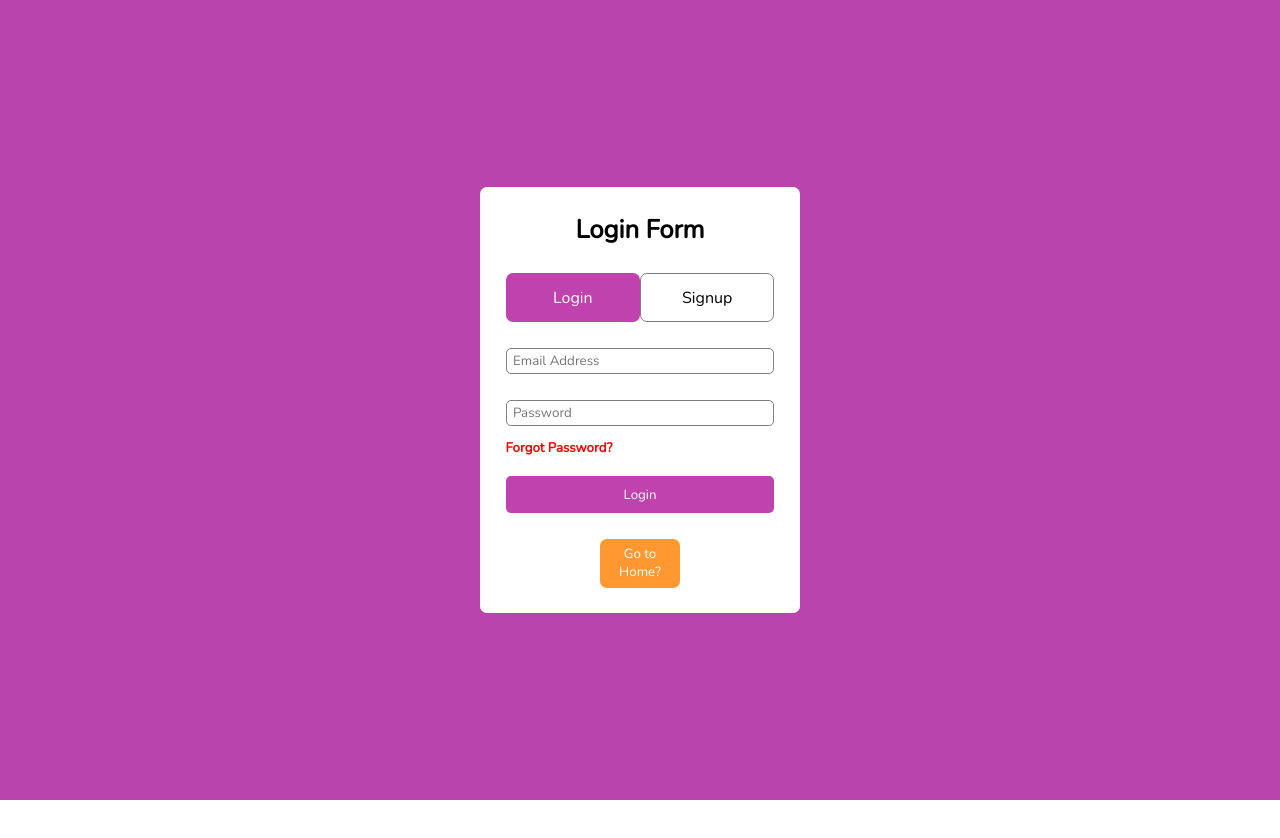
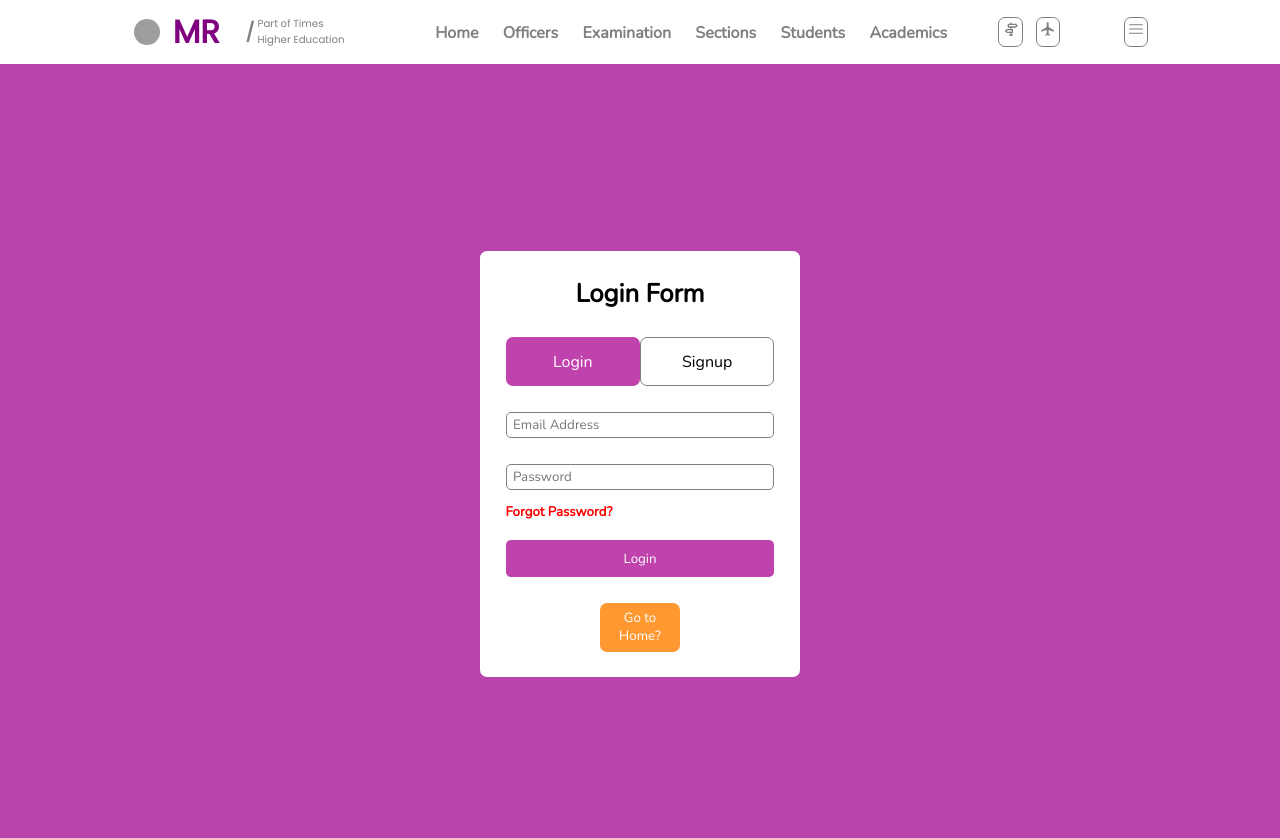
Before and after one commit to hereisadi/skilltank_assigment1, a React (Vite) app: page /login in a window 1280 px wide. Shown: the top 838 px of the page. Before the commit the page ends 800 px from the top, so only its background shows below. Built offline with nearby package versions, Linux system fonts and the light colour scheme; grey boxes are pictures that could not be loaded.

Commit message:
Nav added to login, signup

```diff
--- a/src/Pages/Login/Login.jsx
+++ b/src/Pages/Login/Login.jsx
@@ -2,6 +2,7 @@ import { useState, useEffect } from 'react';
 import './Login.css'
 import axios from 'axios';
 import { useNavigate } from 'react-router-dom';
+import Navbar from '../../components/Navbar/Navbar'
 const Login = () => {
     useEffect(() => {
         document.title = "Login"
@@ -86,6 +87,7 @@ const Login = () => {
     }
     return (
         <>
+        <Navbar />
             <div className="topmainlogin">
                 <div className="loginmain">
                     <h2 id='loginh2'>Login Form</h2>
--- a/src/Pages/SignUp/Signup.jsx
+++ b/src/Pages/SignUp/Signup.jsx
@@ -2,6 +2,7 @@ import { useState, useEffect } from 'react';
 import './Signup.css'
 import axios from 'axios';
 import { useNavigate } from 'react-router-dom';
+import Navbar from '../../components/Navbar/Navbar';
 const Signup = () => {
     useEffect(() => {
         document.title = "Signup"
@@ -84,6 +85,7 @@ const Signup = () => {
     }
     return (
         <>
+        <Navbar />
             <div className="topmainlogin">
                 <div className="loginmain">
                     <h2 id='loginh2'>Signup Form</h2>
```
